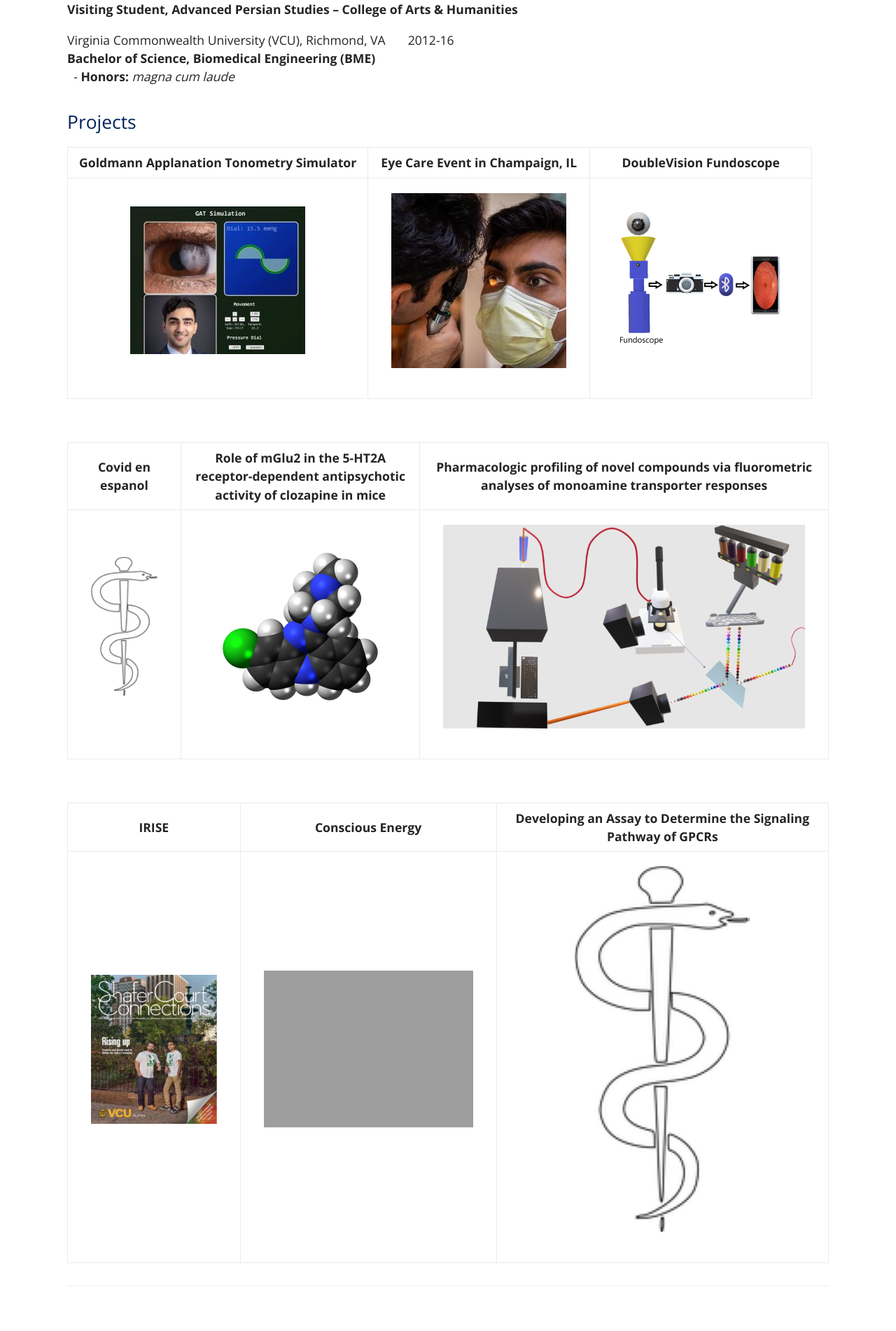
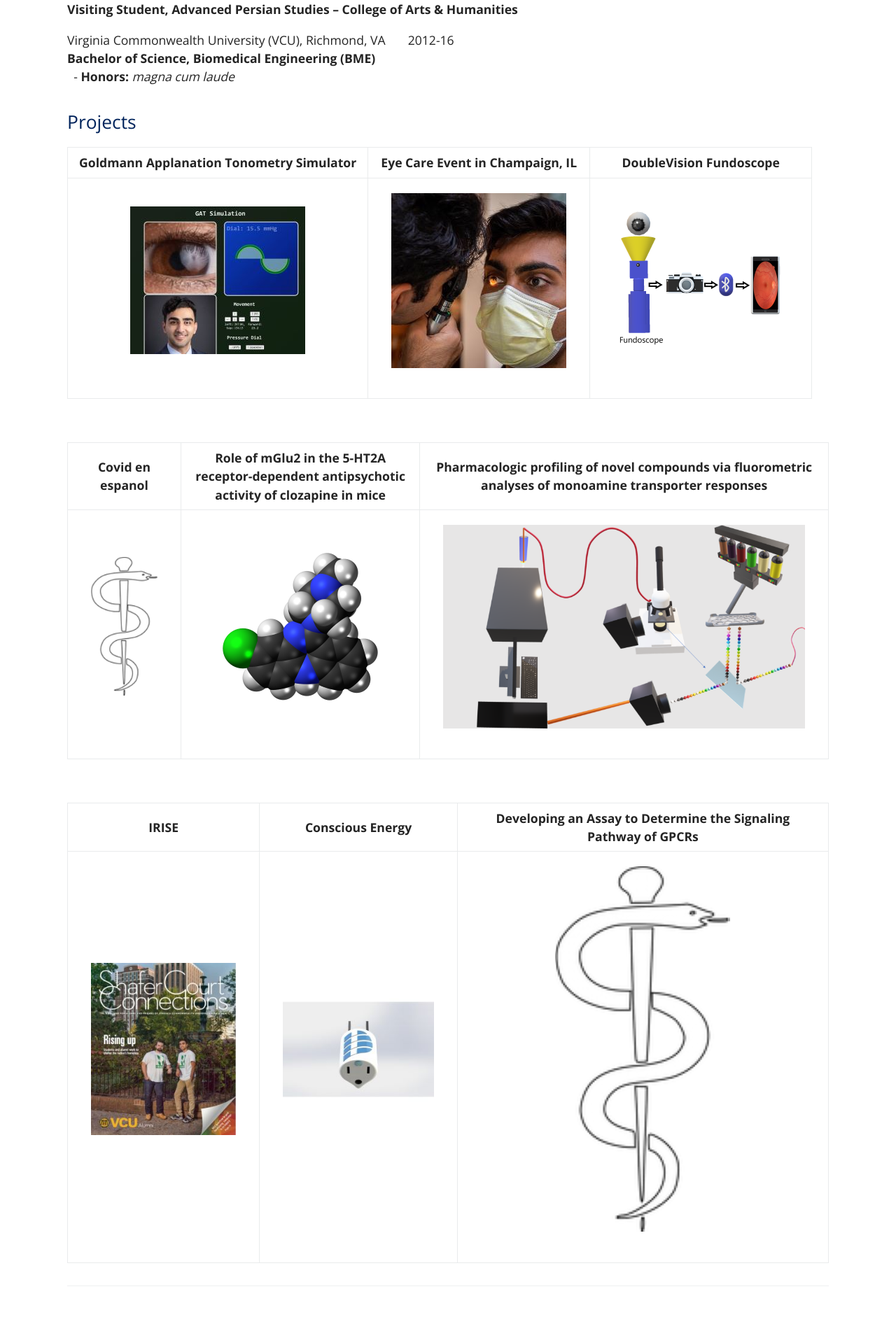
Before and after one commit to EyeCanDoIt/EyeCanDoIt.github.io, a Jekyll site: the page built from index.md, in a window 1280 px wide. Shown: the part 1224-3126 px from the top of the page at 70% size. Built offline with Jekyll 4.4.1, drawn with Linux system fonts in a browser that asks for light colours.

Commit message:
Update index.md

```diff
--- a/index.md
+++ b/index.md
@@ -54,4 +54,4 @@
 
 | IRISE | Conscious Energy | Developing an Assay to Determine the Signaling Pathway of GPCRs |
 |     :---:    |     :---:      |     :---:     |
-| <a href="https://news.vcu.edu/article/on_the_rise_student_organization_helps_homeless_get_back_on_their" class="btn" style="color:#E0E0E0"><img src="https://EyeCanDoIt.github.io/Images/IRISE.jpg" alt="https://EyeCanDoIt.github.io/Images/IRISE.jpg" loading="lazy"></a>   | <a href="https://devpost.com/software/conscious-energy" class="btn" style="color:#E0E0E0"><img src="https://EyeCanDoIt.github.io/Images/CE.png" alt="https://EyeCanDoIt.github.io/Images/CE.png" loading="lazy"></a>     | <a href="gat" class="btn" style="color:#E0E0E0"><img src="https://EyeCanDoIt.github.io/Images/asclepius.png" alt="https://EyeCanDoIt.github.io/Images/asclepius.png" loading="lazy"></a>    |
+| <a href="https://news.vcu.edu/article/on_the_rise_student_organization_helps_homeless_get_back_on_their" class="btn" style="color:#E0E0E0"><img src="https://EyeCanDoIt.github.io/Images/IRISE.jpg" alt="https://EyeCanDoIt.github.io/Images/IRISE.jpg" loading="lazy"></a>   | <a href="https://devpost.com/software/conscious-energy" class="btn" style="color:#E0E0E0"><img src="https://EyeCanDoIt.github.io/Images/CE.jpg" alt="https://EyeCanDoIt.github.io/Images/CE.jpg" loading="lazy"></a>     | <a href="gat" class="btn" style="color:#E0E0E0"><img src="https://EyeCanDoIt.github.io/Images/asclepius.png" alt="https://EyeCanDoIt.github.io/Images/asclepius.png" loading="lazy"></a>    |
```
